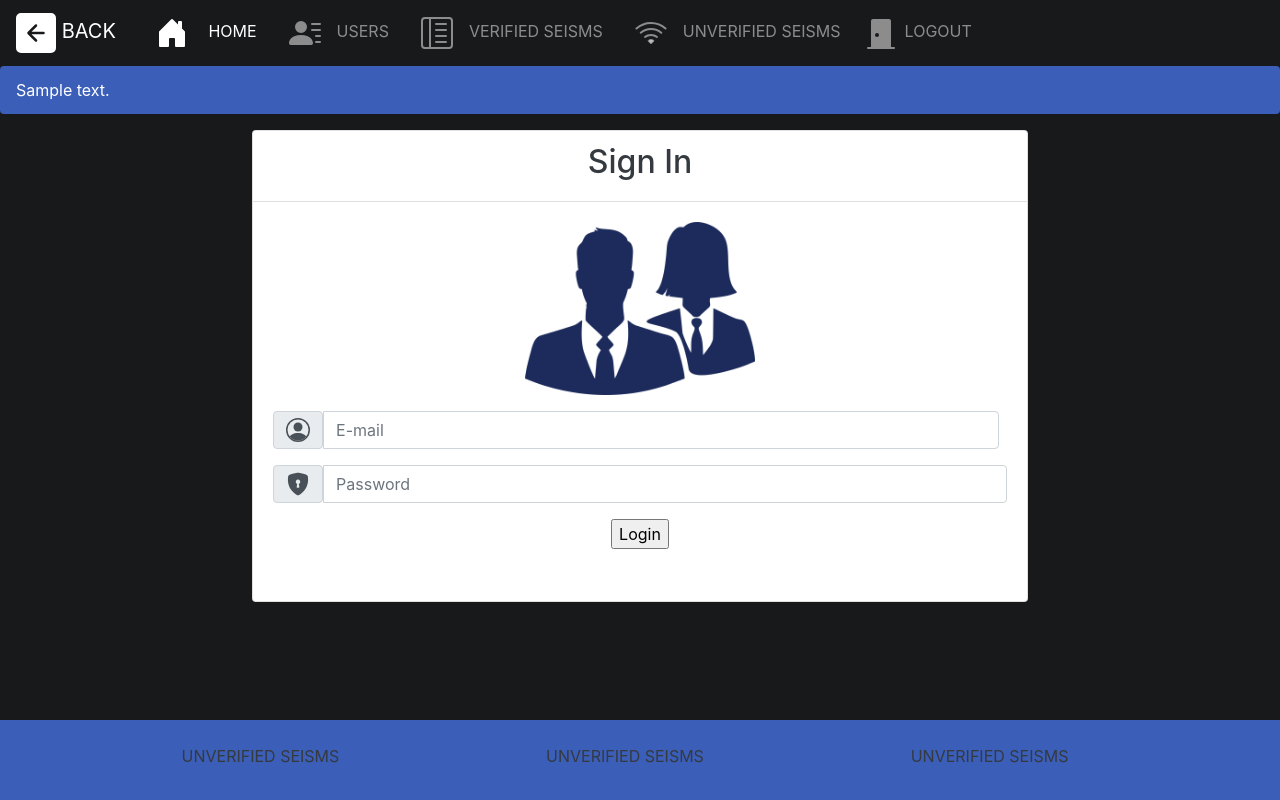
After one commit to YoelRoger/seismology, a Flask app: template web/main/templates/login.html in a window 1280 px wide. The commit adds this page. Run offline with Flask 2, Linux system fonts and the light colour scheme; the template is opened without the code that fills it: values that come from a table or form of the project are taken from there, most other values are stand-ins (such as "Sample title", 1, 10 or a date in 2020); some libraries are stand-ins or nearby versions.

Commit message:
modified login

```diff
--- a/web/main/static/css/styles.css
+++ b/web/main/static/css/styles.css
@@ -28,5 +28,6 @@ body {
       width: 100%;
     }
 
+
 .card-body {background-color:rgba(66, 134, 244,0) !important}
 .card-header {background-color:rgba(66, 134, 244,0) !important}
--- /dev/null
+++ b/web/main/templates/login.html
@@ -0,0 +1,70 @@
+<!-- Hereda del template main -->
+{% extends "main.html" %} {# Herencia #}
+
+<!-- Importar el archivo de macros -->
+{% import "macros.html" as macro %}
+
+<!-- Importar macros de formulario -->
+{% from "form_macros.html" import show_field, show_submit, show_placeholder %}
+
+<!-- Define el contenido -->
+{% block content %}
+<!-- Contenido -->
+<body>
+<div class="media justify-content-center">
+
+  <div class="row col-md-auto justify-content-center">
+    <div class="col-md-auto d-none d-ml-auto"></div>
+    <div class="col-md-16">
+
+	<div class="card text-center">
+	<div class="card-header text-dark"><h2>Sign In</h2></div>
+  	<div class="card-body">
+		<img style="width: 230px;"   src="/static/img/users2.png">
+
+    	<p class="card-text">
+		<table class="table">
+		  <tbody>
+				<tr>
+				  <form method="POST" action="{{ url_for('login.login') }}">
+					<input type="hidden" name="csrf_token" value="{{ csrf_token() }}">
+					<div class="form-row">
+					  <div class="form-group input-group col-auto">
+						  	<div class="input-group-pretend">
+								<span class="input-group-text">
+								  <svg width="1.5em" height="1.5em" viewBox="0 0 16 16" class="bi bi-person-circle" fill="currentColor" xmlns="http://www.w3.org/2000/svg">
+									  <path d="M13.468 12.37C12.758 11.226 11.195 10 8 10s-4.757 1.225-5.468 2.37A6.987 6.987 0 0 0 8 15a6.987 6.987 0 0 0 5.468-2.63z"/>
+									  <path fill-rule="evenodd" d="M8 9a3 3 0 1 0 0-6 3 3 0 0 0 0 6z"/>
+									  <path fill-rule="evenodd" d="M8 1a7 7 0 1 0 0 14A7 7 0 0 0 8 1zM0 8a8 8 0 1 1 16 0A8 8 0 0 1 0 8z"/>
+									</svg>
+								</span>
+							</div>
+						  {{ show_placeholder(loginForm.email, class="form-control mr-sm-2") }}
+					  </div>
+					  <div class="form-group input-group col-auto ">
+						  <div class="input-group-pretend">
+								<span class="input-group-text">
+								  <svg width="1.5em" height="1.5em" viewBox="0 0 16 16" class="bi bi-shield-lock-fill" fill="currentColor" xmlns="http://www.w3.org/2000/svg">
+									  <path fill-rule="evenodd" d="M8 .5c-.662 0-1.77.249-2.813.525a61.11 61.11 0 0 0-2.772.815 1.454 1.454 0 0 0-1.003 1.184c-.573 4.197.756 7.307 2.368 9.365a11.192 11.192 0 0 0 2.417 2.3c.371.256.715.451 1.007.586.27.124.558.225.796.225s.527-.101.796-.225c.292-.135.636-.33 1.007-.586a11.191 11.191 0 0 0 2.418-2.3c1.611-2.058 2.94-5.168 2.367-9.365a1.454 1.454 0 0 0-1.003-1.184 61.09 61.09 0 0 0-2.772-.815C9.77.749 8.663.5 8 .5zm.5 7.415a1.5 1.5 0 1 0-1 0l-.385 1.99a.5.5 0 0 0 .491.595h.788a.5.5 0 0 0 .49-.595L8.5 7.915z"/>
+									</svg>
+								</span>
+							</div>
+						{{ show_placeholder(loginForm.password, class="form-control") }}
+					  </div>
+					  <div class="form-group col-12">
+
+						{{ show_submit(loginForm.submit) }}
+					  </div>
+					</div>
+				  </form>
+				</tr>
+		  </tbody>
+		</table>
+	  </p>
+	</div>
+	</div>
+	</div>
+  </div>
+</div>
+</body>
+{% endblock %}
```
Also changed, not shown: web/main/templates/log in.html (deleted, +0 -52 lines), web/main/static/img/users2.jpeg (deleted), web/main/static/img/users2.png (added), 1 other file.
